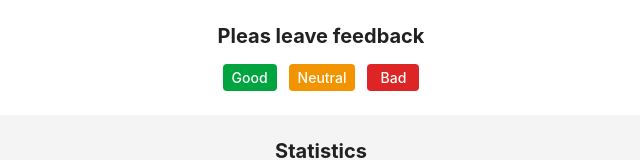
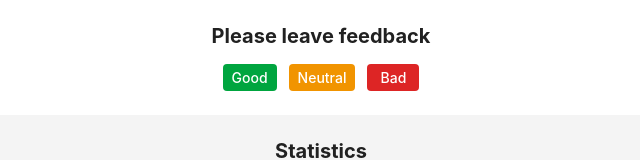
Before and after one commit to kuhai-anna/goit-react-hw-02-feedback, a React (Create React App) app: page / in a window 1280 px wide. Shown: the top 160 px of the page, without its empty margins (319-959 px from the left). Built offline with nearby package versions, Linux system fonts and the light colour scheme.

Commit message:
Update title in the App component

```diff
--- a/src/components/App.jsx
+++ b/src/components/App.jsx
@@ -34,7 +34,7 @@ export class App extends Component {
 
     return (
       <>
-        <Section title="Pleas leave feedback">
+        <Section title="Please leave feedback">
           <FeedbackOptions
             options={Object.keys(this.state)}
             onLeaveFeedback={this.leaveFeedback}
```
